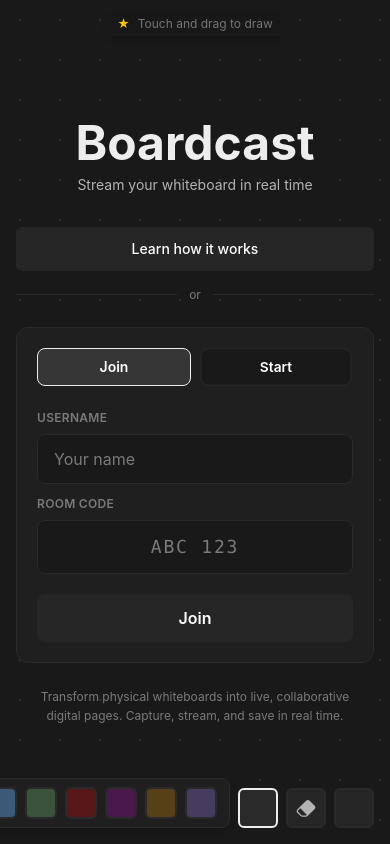
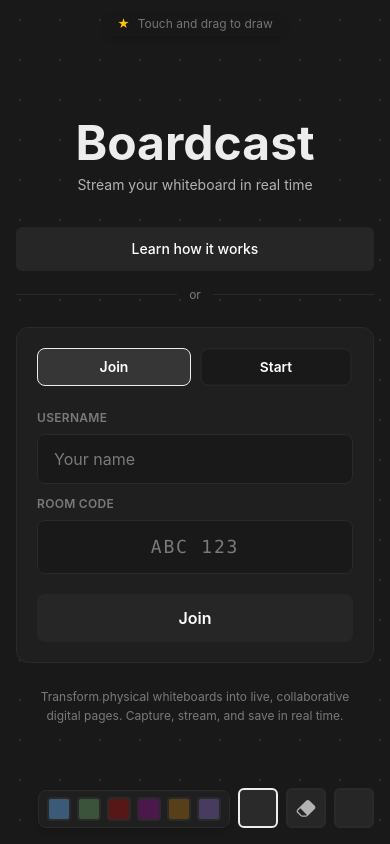
Before and after one commit to metamatong/nwhacks2026-boardcast-client, a Next.js app: page / in a window 390 px wide. Built offline with nearby package versions, Linux system fonts and the light colour scheme; some icons are missing.

Commit message:
Added animations when opening pen color UI and made toolbar smaller so it fits better on mobile

```diff
--- a/frontend/components/DrawingToolbar.tsx
+++ b/frontend/components/DrawingToolbar.tsx
@@ -1,6 +1,7 @@
 "use client";
 
 import { Dispatch, SetStateAction, useState } from "react";
+import { motion, AnimatePresence } from "framer-motion";
 import DeleteIcon from "@mui/icons-material/Delete";
 import EditIcon from "@mui/icons-material/Edit";
 import CheckIcon from "@mui/icons-material/Check";
@@ -33,17 +34,27 @@ export default function DrawingToolbar({
   return (
     <div className="fixed bottom-4 sm:bottom-8 right-4 sm:right-8 z-20 flex flex-col gap-2">
       {/* Colors Dialog - Desktop: above, Mobile: horizontal to the left */}
+      <AnimatePresence>
         {showColors && (
           <>
             {/* Desktop version - above */}
-          <div className="hidden sm:block absolute bottom-full right-0 mb-2 bg-page border border-selected rounded-lg p-4 shadow-md">
+            <motion.div
+              initial={{ opacity: 0, y: 10, scale: 0.95 }}
+              animate={{ opacity: 1, y: 0, scale: 1 }}
+              exit={{ opacity: 0, y: 10, scale: 0.95 }}
+              transition={{ duration: 0.2, ease: "easeOut" }}
+              className="hidden sm:block absolute bottom-full right-0 mb-2 bg-page border border-selected rounded-lg p-4 shadow-md"
+            >
               <p className="text-xs font-semibold text-muted uppercase tracking-wide mb-3">
                 Colors
               </p>
               <div className="grid grid-cols-3 gap-2">
-              {colors.map((color) => (
-                <button
+                {colors.map((color, index) => (
+                  <motion.button
                     key={color.name}
+                    initial={{ opacity: 0, scale: 0.8 }}
+                    animate={{ opacity: 1, scale: 1 }}
+                    transition={{ duration: 0.15, delay: index * 0.03 }}
                     onClick={() => {
                       setSelectedColor(color.value);
                       setShowColors(false);
@@ -58,18 +69,27 @@ export default function DrawingToolbar({
                   />
                 ))}
               </div>
-          </div>
+            </motion.div>
 
             {/* Mobile version - horizontal row to the left */}
-          <div className="sm:hidden absolute bottom-0 right-full mr-2 bg-page border border-selected rounded-lg px-3 py-2 shadow-md flex items-center gap-2">
-            {colors.map((color) => (
-              <button
+            <motion.div
+              initial={{ opacity: 0, x: 20, scale: 0.95 }}
+              animate={{ opacity: 1, x: 0, scale: 1 }}
+              exit={{ opacity: 0, x: 20, scale: 0.95 }}
+              transition={{ duration: 0.2, ease: "easeOut" }}
+              className="sm:hidden absolute bottom-0 right-full mr-2 bg-page border border-selected rounded-lg px-2 py-1.5 shadow-md flex items-center gap-1.5"
+            >
+              {colors.map((color, index) => (
+                <motion.button
                   key={color.name}
+                  initial={{ opacity: 0, scale: 0.8 }}
+                  animate={{ opacity: 1, scale: 1 }}
+                  transition={{ duration: 0.15, delay: index * 0.03 }}
                   onClick={() => {
                     setSelectedColor(color.value);
                     setShowColors(false);
                   }}
-                className={`w-8 h-8 rounded-md border-2 transition-all flex-shrink-0 ${
+                  className={`w-6 h-6 rounded border-2 transition-all flex-shrink-0 ${
                     selectedColor === color.value
                       ? "border-primary scale-110"
                       : "border-selected hover:border-primary"
@@ -78,9 +98,10 @@ export default function DrawingToolbar({
                   title={color.name}
                 />
               ))}
-          </div>
+            </motion.div>
           </>
         )}
+      </AnimatePresence>
 
       {/* Toolbar Buttons */}
       <div className="flex gap-2">
```
Lines whose indentation alone changed are shown as unchanged.
